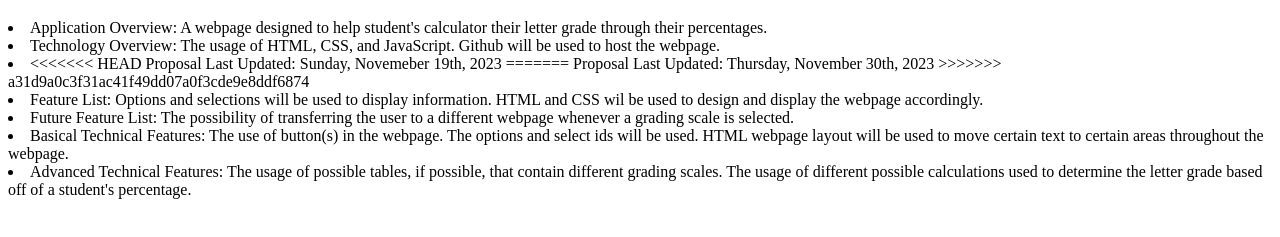
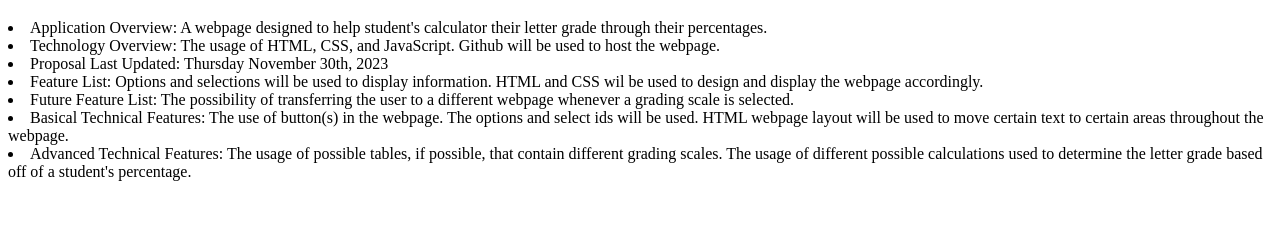
Before and after one commit to Sebbae1/student-grade-calculator-proposal, a plain HTML site: page index.html in a window 1280 px wide. Shown: the part 61-298 px from the top of the page. Drawn offline with Linux system fonts and the light colour scheme.

Commit message:
Update Files

```diff
--- a/index.html
+++ b/index.html
@@ -22,11 +22,7 @@
     Github will be used to host the webpage.
     </li>
     <li>
-<<<<<<< HEAD
-    Proposal Last Updated: Sunday, Novemeber 19th, 2023
-=======
-    Proposal Last Updated: Thursday, November 30th, 2023
->>>>>>> a31d9a0c3f31ac41f49dd07a0f3cde9e8ddf6874
+   Proposal Last Updated: Thursday November 30th, 2023
     </li>
     <li>
     Feature List: Options and selections will be used to display information.
```
